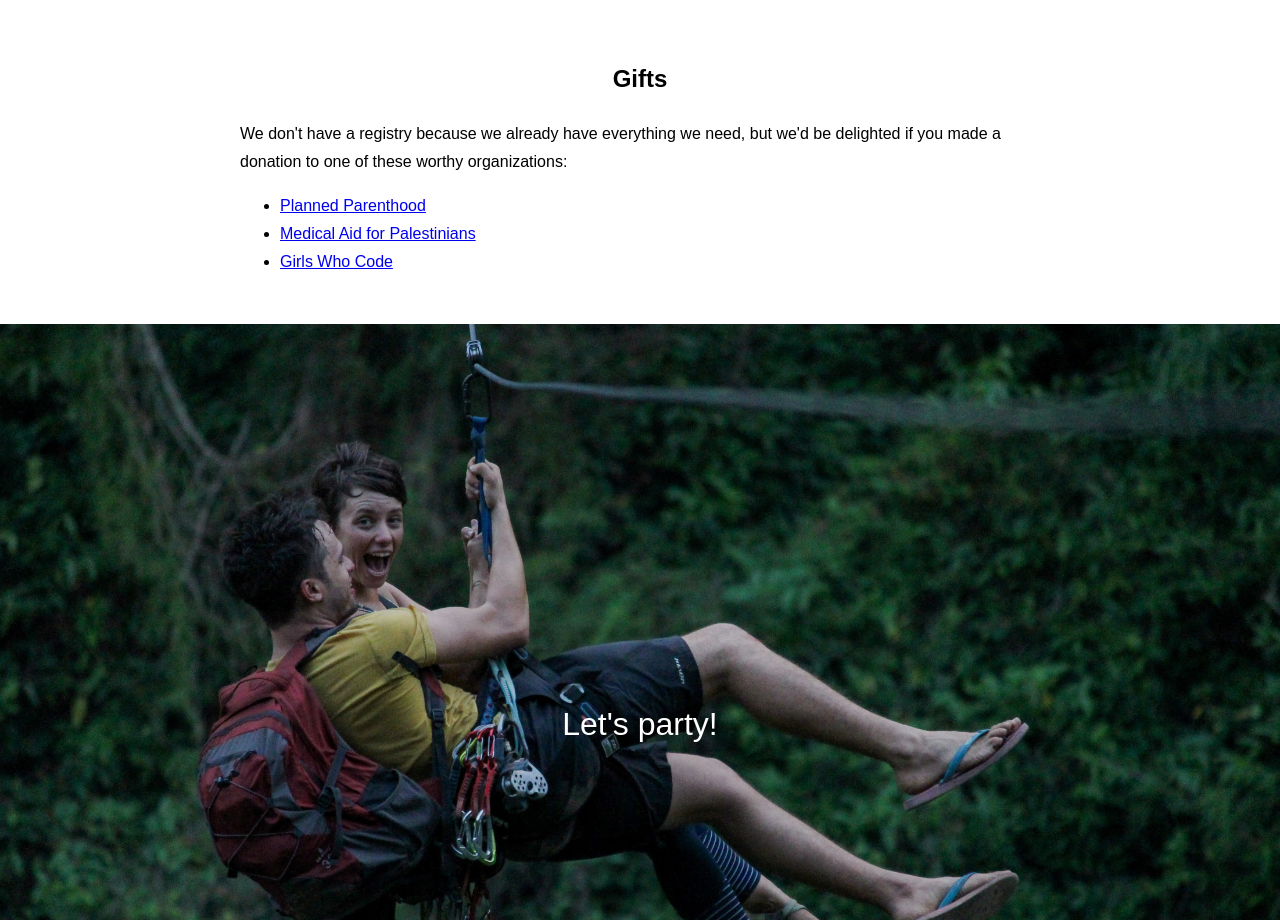
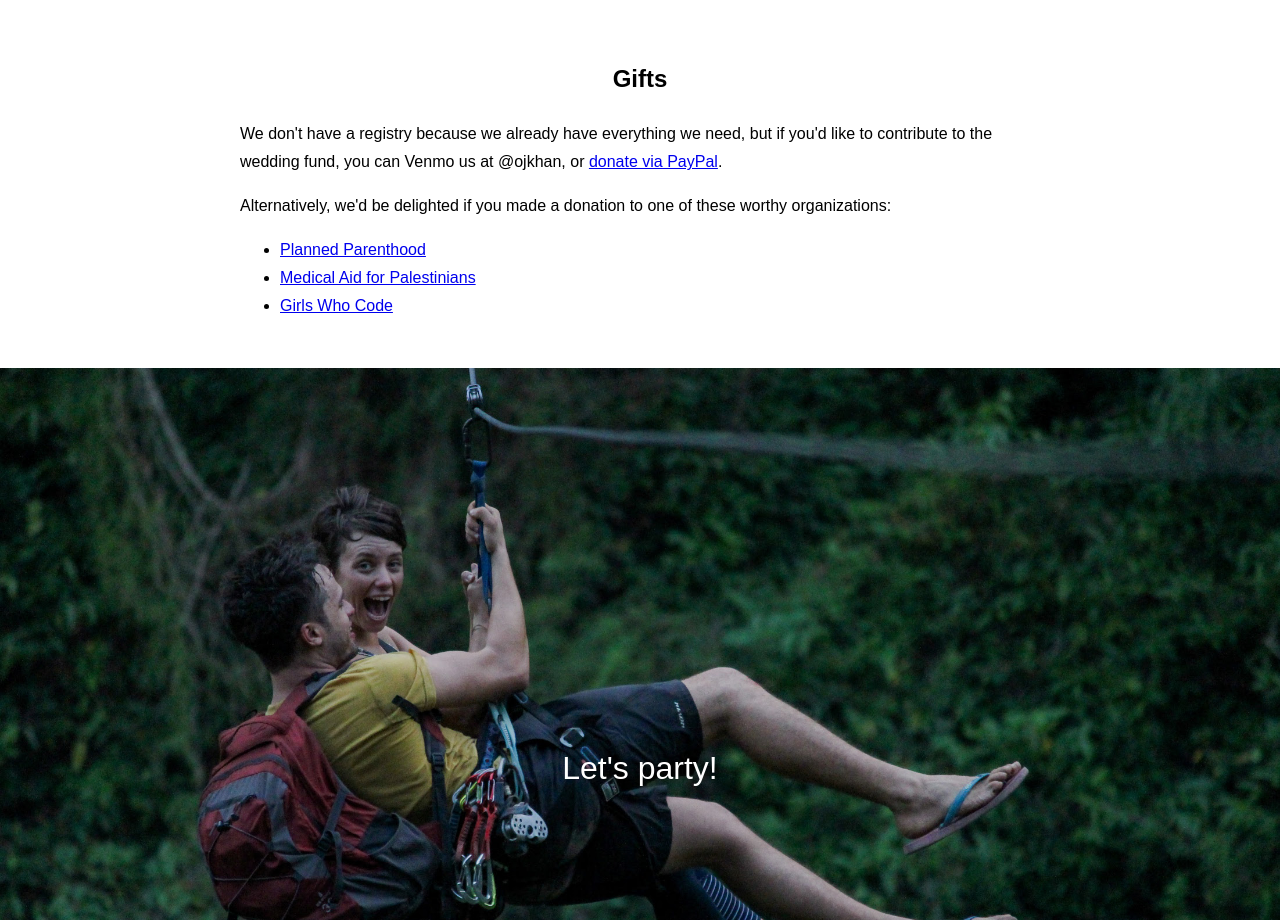
Before and after one commit to omarkhan/bartokhan.party, a plain HTML site: page index.html in a window 1280 px wide. Shown: the part 4180-5100 px from the top of the page. Drawn offline with Linux system fonts and the light colour scheme; a web font is replaced by a local one.

Commit message:
Add link for contributions

```diff
--- a/index.html
+++ b/index.html
@@ -82,9 +82,13 @@
 <section>
   <h2>Gifts</h2>
   <p>
-    We don't have a registry because we already have everything we need, but
-    we'd be delighted if you made a donation to one of these worthy
-    organizations:
+    We don't have a registry because we already have everything we need, but if
+    you'd like to contribute to the wedding fund, you can Venmo us at @ojkhan,
+    or <a href="https://paypal.me/pools/c/84T7PW16WF">donate via PayPal</a>.
+  </p>
+  <p>
+    Alternatively, we'd be delighted if you made a donation to one of these
+    worthy organizations:
   </p>
   <ul>
     <li><a href="https://www.plannedparenthood.org/get-involved/other-ways-give">Planned Parenthood</a></li>
```
